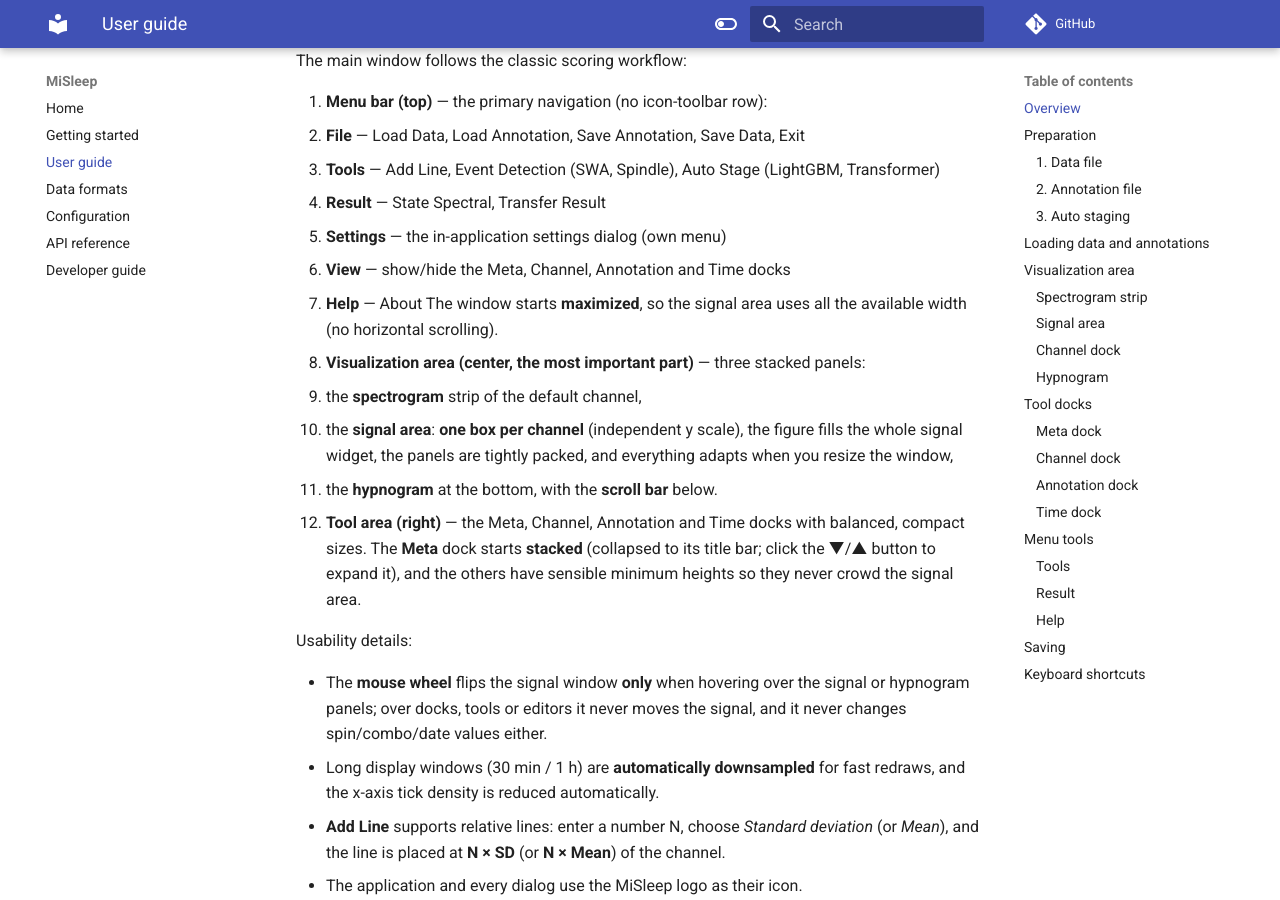
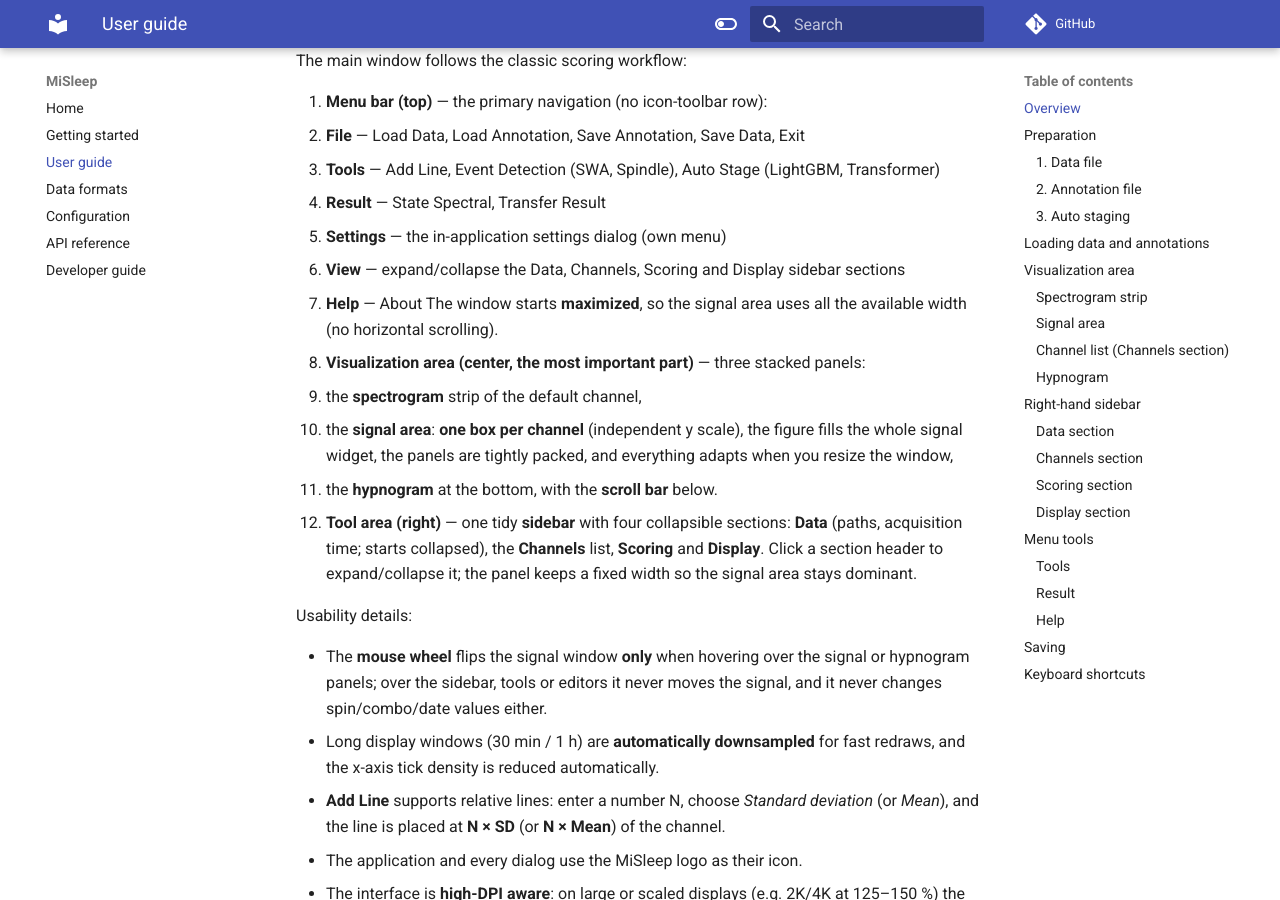
Before and after one commit to BryanWang0702/MiSleep, an MkDocs documentation site: the page built from docs/user_guide.md, in a window 1280 px wide and 900 px high, scrolled down 274 px. Built offline with MkDocs 1.6.1 and Material for MkDocs 9.7.7, drawn with Linux system fonts in a browser that asks for light colours; comment, search, counter and statistics services are not loaded; some of the changed text lies outside the part shown.

Commit message:
docs: user guide + changelog for the sidebar redesign, new previews

```diff
--- a/docs/user_guide.md
+++ b/docs/user_guide.md
@@ -14,7 +14,8 @@
      (LightGBM, Transformer)
    * **Result** — State Spectral, Transfer Result
    * **Settings** — the in-application settings dialog (own menu)
-   * **View** — show/hide the Meta, Channel, Annotation and Time docks
+   * **View** — expand/collapse the Data, Channels, Scoring and Display
+     sidebar sections
    * **Help** — About
    The window starts **maximized**, so the signal area uses all the
    available width (no horizontal scrolling).
@@ -25,17 +26,18 @@
      the figure fills the whole signal widget, the panels are tightly
      packed, and everything adapts when you resize the window,
    * the **hypnogram** at the bottom, with the **scroll bar** below.
-3. **Tool area (right)** — the Meta, Channel, Annotation and Time docks
-   with balanced, compact sizes. The **Meta** dock starts **stacked**
-   (collapsed to its title bar; click the ▼/▲ button to expand it), and
-   the others have sensible minimum heights so they never crowd the
-   signal area.
+3. **Tool area (right)** — one tidy **sidebar** with four collapsible
+   sections: **Data** (paths, acquisition time; starts collapsed), the
+   **Channels** list, **Scoring** and **Display**. Click a section header
+   to expand/collapse it; the panel keeps a fixed width so the signal
+   area stays dominant.
 
 Usability details:
 
 * The **mouse wheel** flips the signal window **only** when hovering over
-  the signal or hypnogram panels; over docks, tools or editors it never
-  moves the signal, and it never changes spin/combo/date values either.
+  the signal or hypnogram panels; over the sidebar, tools or editors it
+  never moves the signal, and it never changes spin/combo/date values
+  either.
 * Long display windows (30 min / 1 h) are **automatically downsampled**
   for fast redraws, and the x-axis tick density is reduced automatically.
 * **Add Line** supports relative lines: enter a number N, choose
@@ -117,7 +119,7 @@
 * `Up`/`Down` — previous/next 5 s epoch,
 * mouse wheel — page up/down.
 
-### Channel dock
+### Channel list (Channels section)
 
 * **▲ / ▼ arrow buttons** sit **horizontally in the same row as the
   spectrogram percentile box** (compact, 24×24) and move the selected
@@ -126,21 +128,21 @@
 * To **rename** a channel, double-click its name in the list.
 * **Show / Hide / Delete** — control which channels are displayed; delete
   removes them from the in-memory data.
-* The right-side docks are kept **narrow and compact** (smaller minimum
-  widths, shorter labels) so the signal area stays dominant.
+* The sidebar keeps a **fixed, compact width** so the signal area stays
+  dominant.
 
 ### Hypnogram
 
-The per-second sleep state as a step plot. Click anywhere on it to jump
-to that time.
+The per-second sleep state as a colored step plot (one color per state).
+Click anywhere on it to jump to that time.
 
-## Tool docks
+## Right-hand sidebar
 
-### Meta dock
+### Data section
 
 Shows the data path, annotation path, and acquisition time.
 
-### Channel dock
+### Channels section
 
 * **Show / Hide / Delete** — control which channels are displayed; delete
   removes them from the in-memory data.
@@ -153,7 +155,7 @@
   (> 5 s) in the annotation area, opens the spectrum/spectrogram window
   for the selected channel.
 
-### Annotation dock
+### Scoring section
 
 Three scoring modes (radio buttons) plus the **Marker list** / **Start-End
 list** buttons which open a viewer of all already-labeled events:
@@ -176,13 +178,13 @@
 * **Sleep state** — click twice to define an interval, then press one of
   the **state buttons** or the number key for that state (`1`–`9`, and
   `0` for state 10) to score it. The default has four states (1 NREM,
-  2 REM, 3 Wake, 4 Init) whose buttons live in the Annotation dock; add
+  2 REM, 3 Wake, 4 Init) whose buttons live in the Scoring section; add
   up to **10 states** in *Settings → Sleep states* and extra buttons
   appear below them, colored automatically.
 
 Right-click removes markers / start-end selections.
 
-### Time dock
+### Display section
 
 Jump to a specific time with the spin box or the date-time editor; choose
 the display duration from the combo box (30 s – 1 h) or a custom value
@@ -218,8 +220,8 @@
 
 ### Help
 
-* **View** — check/uncheck to show or hide the Meta, Channel, Annotation
-  and Time docks (the Annotation and Time docks share one tabbed area).
+* **View** — check/uncheck to expand or collapse the Data, Channels,
+  Scoring and Display sidebar sections (same as clicking their headers).
 * **About** — version and update info.
 * **Settings** — opens the in-application settings dialog. Changes are
   **applied immediately** without restarting MiSleep:
@@ -230,7 +232,8 @@
   * *Labels* — edit the marker and start-end label lists,
   * *Spectral* — default frequency range, FFT window length, nfft and
     Gaussian smoothing σ,
-  * *General* — state background transparency and the default open path.
+  * *General* — state background transparency, the **theme** (light/dark),
+    the **spectrogram colormap**, and the default open path.
   An **"Open file…"** button opens the raw configuration file in your
   system editor for advanced edits (changes then require a restart).
 
@@ -252,6 +255,7 @@
 | `a` | append start-end label |
 | `s` | open spectrum/spectrogram window |
 | `1`–`6` | score the selected area with state 1–6 |
+| `Ctrl+Shift+T` | toggle the light / dark theme |
 | `Left` / `Right` | previous / next page |
 | `Up` / `Down` | previous / next 5 s epoch |
 | mouse wheel | page up / down |
```
Also changed, not shown: CHANGELOG.md (+22 -0 lines), docs/imgs/gui/main_dark.png, docs/imgs/gui/main_light.png, docs/imgs/gui/settings_dark.png, docs/imgs/gui/settings_light.png.
